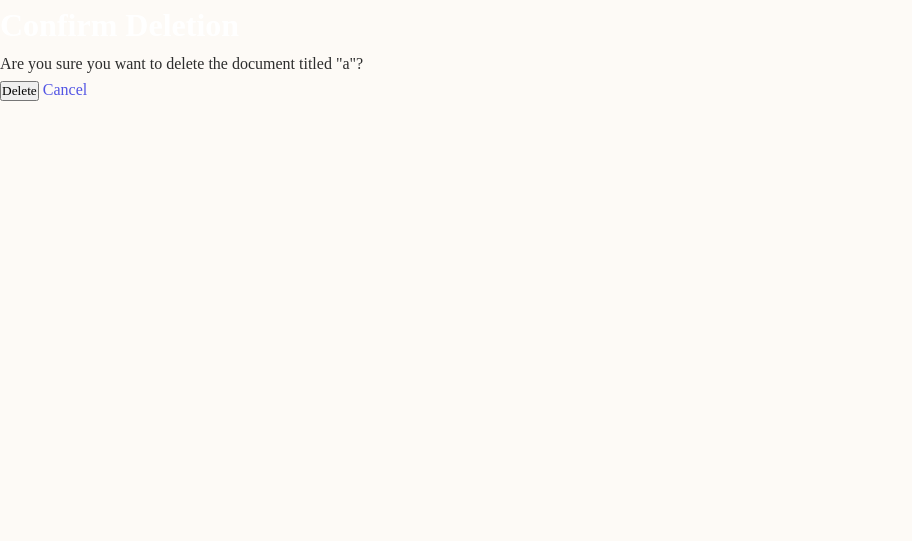
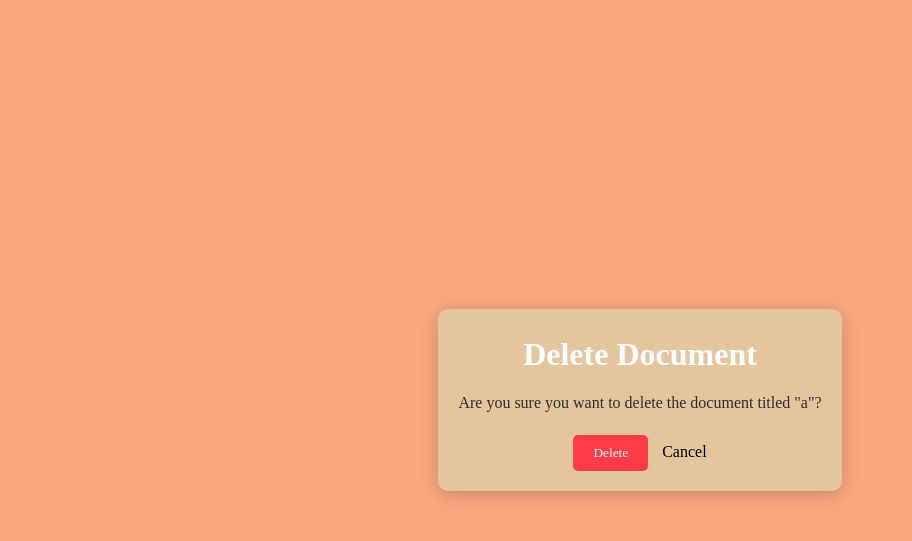
Before and after one commit to Jcamaran/Historical_Document_Repository, a Flask app: page /delete/1 in a window 1280 px wide. Shown: the top 541 px of the page, without its empty margins (0-912 px from the left). Run offline with Flask 3, Linux system fonts and the light colour scheme; a user stored in the database is signed in.

Commit message:
Update delete_document.html

```diff
--- a/USER MANAGEMENT/app/templates/delete_document.html
+++ b/USER MANAGEMENT/app/templates/delete_document.html
@@ -6,12 +6,14 @@
     <title>Delete Document</title>
     <link rel="stylesheet" href="{{ url_for('static', filename='css/styles.css') }}">
 </head>
-<body>
-    <h1>Confirm Deletion</h1>
-    <p>Are you sure you want to delete the document titled "{{ document.title }}"?</p>
-    <form action="{{ url_for('app_views.delete_document', document_id=document.id) }}" method="post">
-        <button type="submit">Delete</button>
-        <a href="{{ url_for('app_views.document_detail', document_id=document.id) }}">Cancel</a>
-    </form>
+<body class="delete-body">
+    <div class="delete-container">
+        <h1>Delete Document</h1>
+        <p>Are you sure you want to delete the document titled "{{ document.title }}"?</p>
+        <form action="{{ url_for('app_views.delete_document', document_id=document.id) }}" method="post">
+            <button type="submit" class="delete-btn">Delete</button>
+            <a href="{{ url_for('app_views.document_detail', document_id=document.id) }}" class="cancel-link">Cancel</a>
+        </form>
+    </div>
 </body>
 </html>
```
